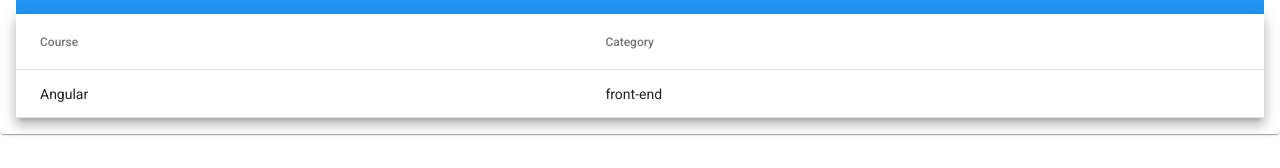
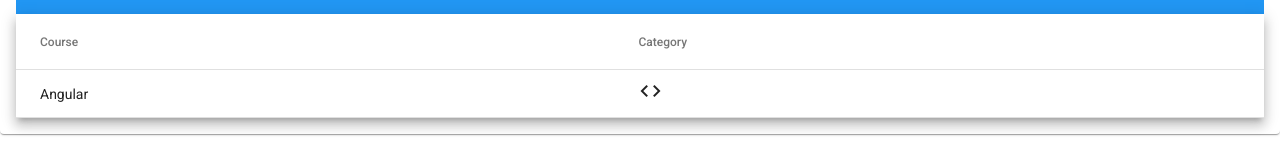
Before and after one commit to lucasaugustodeveloper/crud-angular-frontend, an Angular app: page /courses in a window 1280 px wide. Shown: the part 130-298 px from the top of the page. Built offline with nearby package versions, Linux system fonts and the light colour scheme.

Commit message:
add: change text for icon show category

```diff
--- a/src/app/courses/courses/courses.component.html
+++ b/src/app/courses/courses/courses.component.html
@@ -10,7 +10,11 @@
 
       <ng-container matColumnDef="category">
         <th mat-header-cell *matHeaderCellDef> Category </th>
-        <td mat-cell *matCellDef="let course"> {{ course.category }} </td>
+        <td mat-cell *matCellDef="let course">
+          <mat-icon aria-hidden="false" aria-label="Categoria do curso">
+            {{ course.category | category }}
+          </mat-icon>
+        </td>
       </ng-container>
 
       <tr mat-header-row *matHeaderRowDef="displayedColumns"></tr>
--- a/src/app/courses/services/courses.service.ts
+++ b/src/app/courses/services/courses.service.ts
@@ -18,7 +18,6 @@ export class CoursesService {
     return  this.httpClient.get<Course[]>(this.API)
       .pipe(
         first(),
-        delay(5000),
         tap(courses => console.log(courses))
       );
   }
--- a/src/app/shared/app-material/app-material.module.ts
+++ b/src/app/shared/app-material/app-material.module.ts
@@ -2,6 +2,7 @@ import { NgModule } from '@angular/core';
 import { MatButtonModule } from '@angular/material/button';
 import { MatCardModule } from '@angular/material/card';
 import { MatDialogModule } from '@angular/material/dialog';
+import { MatIconModule } from '@angular/material/icon';
 import { MatProgressSpinnerModule } from '@angular/material/progress-spinner';
 import { MatTableModule } from '@angular/material/table';
 import { MatToolbarModule } from '@angular/material/toolbar';
@@ -13,7 +14,8 @@ import { MatToolbarModule } from '@angular/material/toolbar';
     MatToolbarModule,
     MatProgressSpinnerModule,
     MatDialogModule,
-    MatButtonModule
+    MatButtonModule,
+    MatIconModule
   ]
 })
 export class AppMaterialModule { }
--- /dev/null
+++ b/src/app/shared/pipes/category.pipe.ts
@@ -0,0 +1,20 @@
+import { Pipe, PipeTransform } from '@angular/core';
+
+@Pipe({
+  name: 'category'
+})
+export class CategoryPipe implements PipeTransform {
+
+  transform(value: string, ...args: unknown[]): string {
+
+    switch(value) {
+      case 'front-end':
+        return 'code'
+      case 'back-end':
+        return 'computer'
+    }
+
+    return 'code';
+  }
+
+}
```
Also changed, not shown: src/app/shared/shared.module.ts (+5 -2 lines), 1 other file (tests, documents, lock files or other folders).
